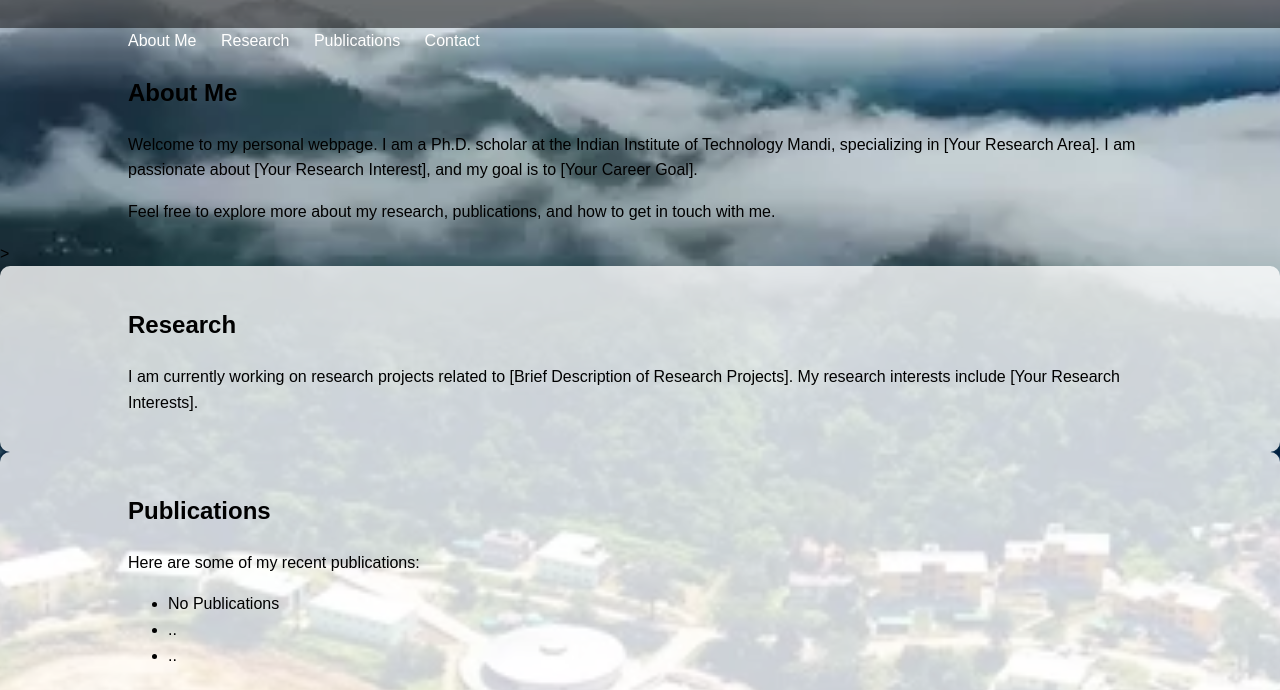
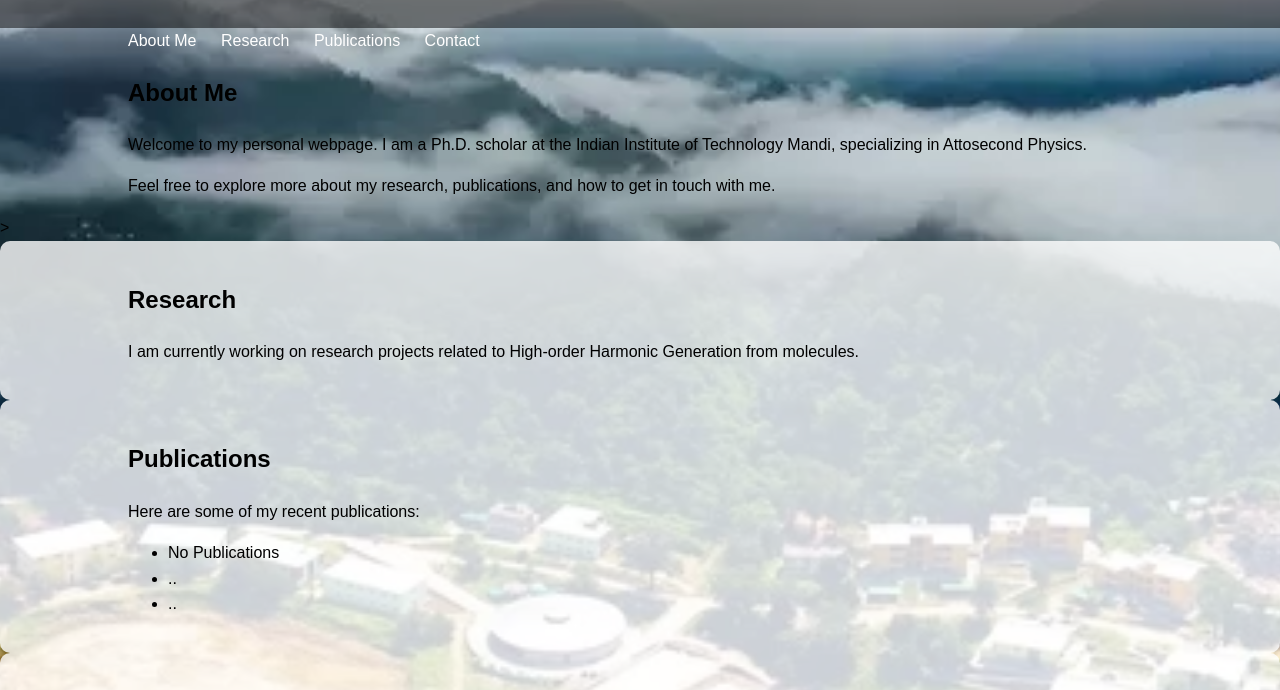
Before and after one commit to Veerukurmi/mahaveer.github.io, a plain HTML site: page index.html in a window 1280 px wide. Shown: the part 106-796 px from the top of the page. Drawn offline with Linux system fonts and the light colour scheme.

Commit message:
Update index.html

```diff
--- a/index.html
+++ b/index.html
@@ -29,7 +29,7 @@
    <! <section id="about">
         <div class="container">
             <h2>About Me</h2>
-            <p>Welcome to my personal webpage. I am a Ph.D. scholar at the Indian Institute of Technology Mandi, specializing in [Your Research Area]. I am passionate about [Your Research Interest], and my goal is to [Your Career Goal].</p>
+            <p>Welcome to my personal webpage. I am a Ph.D. scholar at the Indian Institute of Technology Mandi, specializing in Attosecond Physics.</p>
             <p>Feel free to explore more about my research, publications, and how to get in touch with me.</p>
         </div>
     </section>  >
@@ -37,7 +37,7 @@
     <section id="research">
         <div class="container">
             <h2>Research</h2>
-            <p>I am currently working on research projects related to [Brief Description of Research Projects]. My research interests include [Your Research Interests].</p>
+            <p>I am currently working on research projects related to High-order Harmonic Generation from molecules.</p>
         </div>
     </section>
 
```
